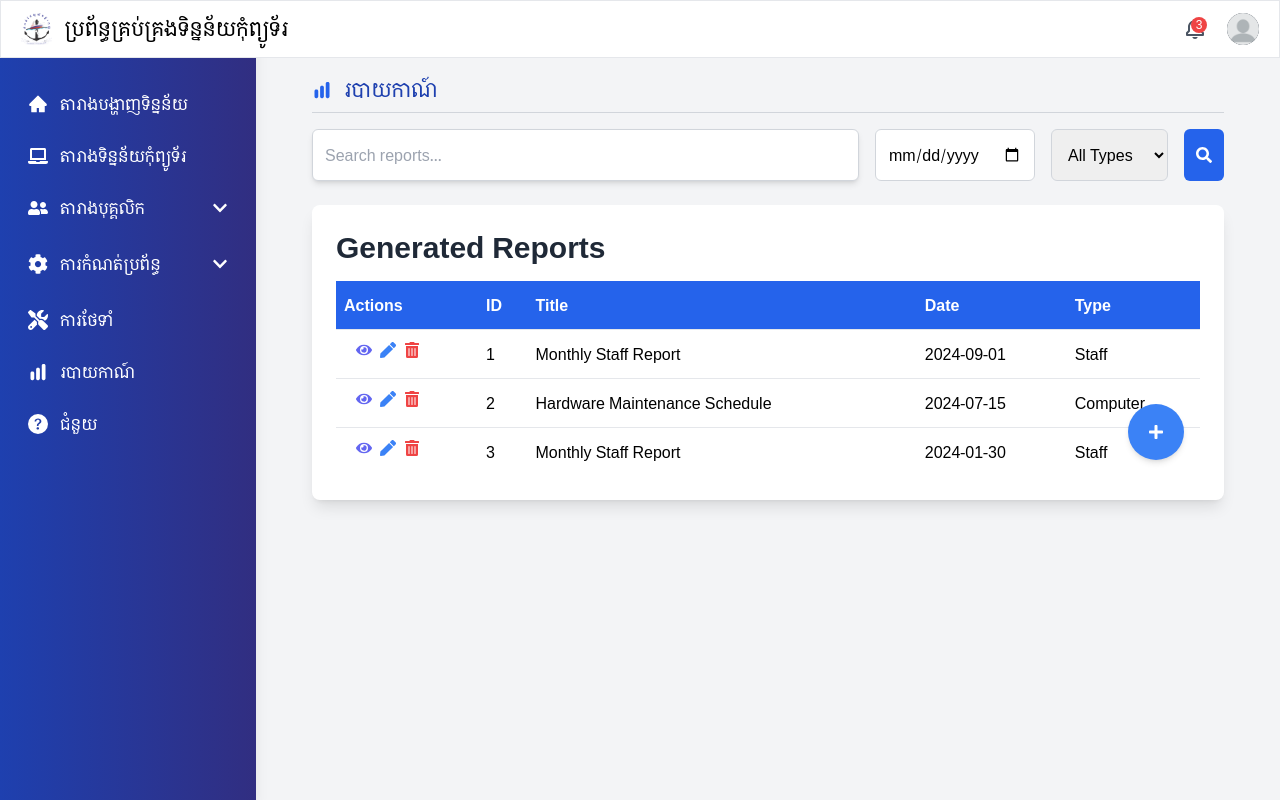
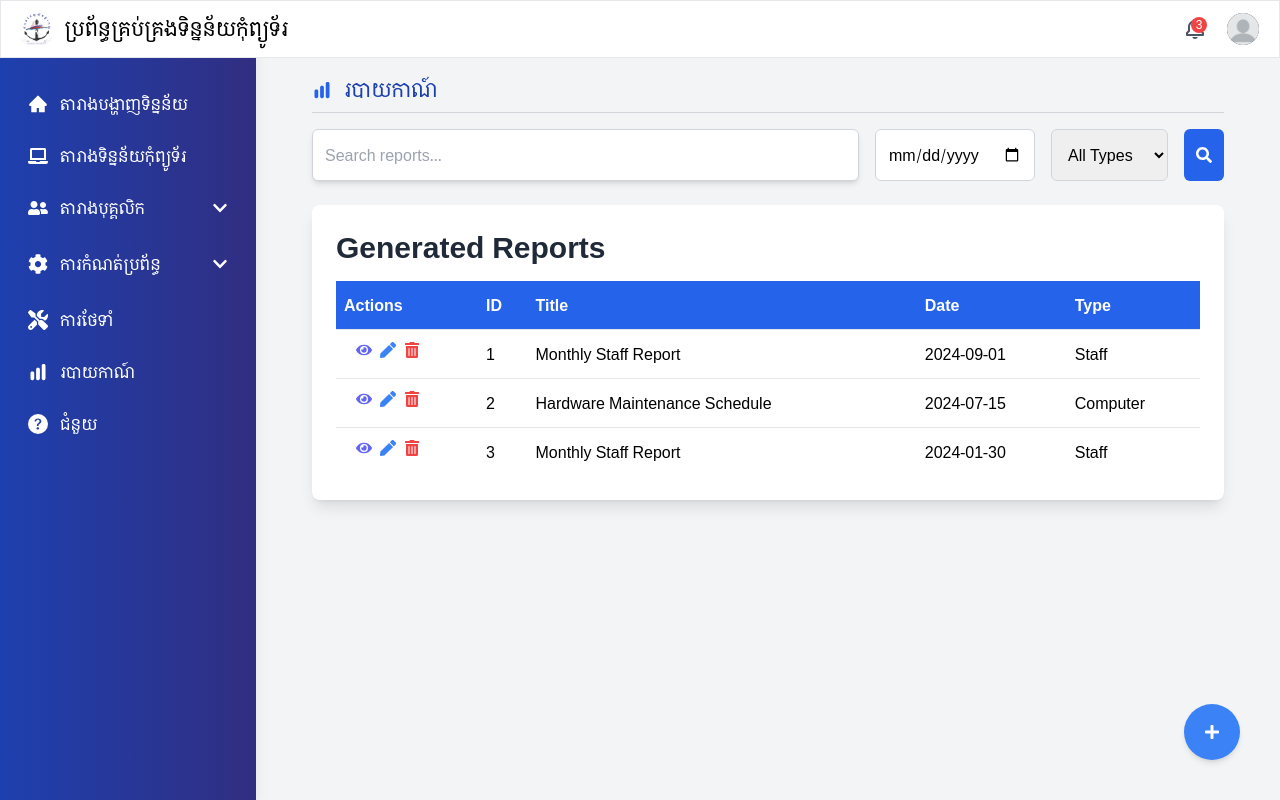
Before and after one commit to Kanhary/portfolio, a React (Vite) app: page /main-dashboard/report in a window 1280 px wide. Built offline with nearby package versions, Linux system fonts and the light colour scheme; a web font is replaced by a local one.

Commit message:
update report page

```diff
--- a/src/Components/Pages/Report.jsx
+++ b/src/Components/Pages/Report.jsx
@@ -142,14 +142,15 @@ const ReportPage = () => {
                         </table>
                     </div>
                 )}
-                <button
+
+            </div>
+            <button
                     className="fixed flex items-center px-5 py-5 space-x-2 text-white transition-colors bg-blue-500 rounded-full shadow-md bottom-10 right-10 hover:bg-blue-600"
                     onClick={() => setShowModal(true)}
                 >
                     <FaPlus />
 
                 </button>
-            </div>
 
 
             {/* Modal for Adding New Report */}
```
